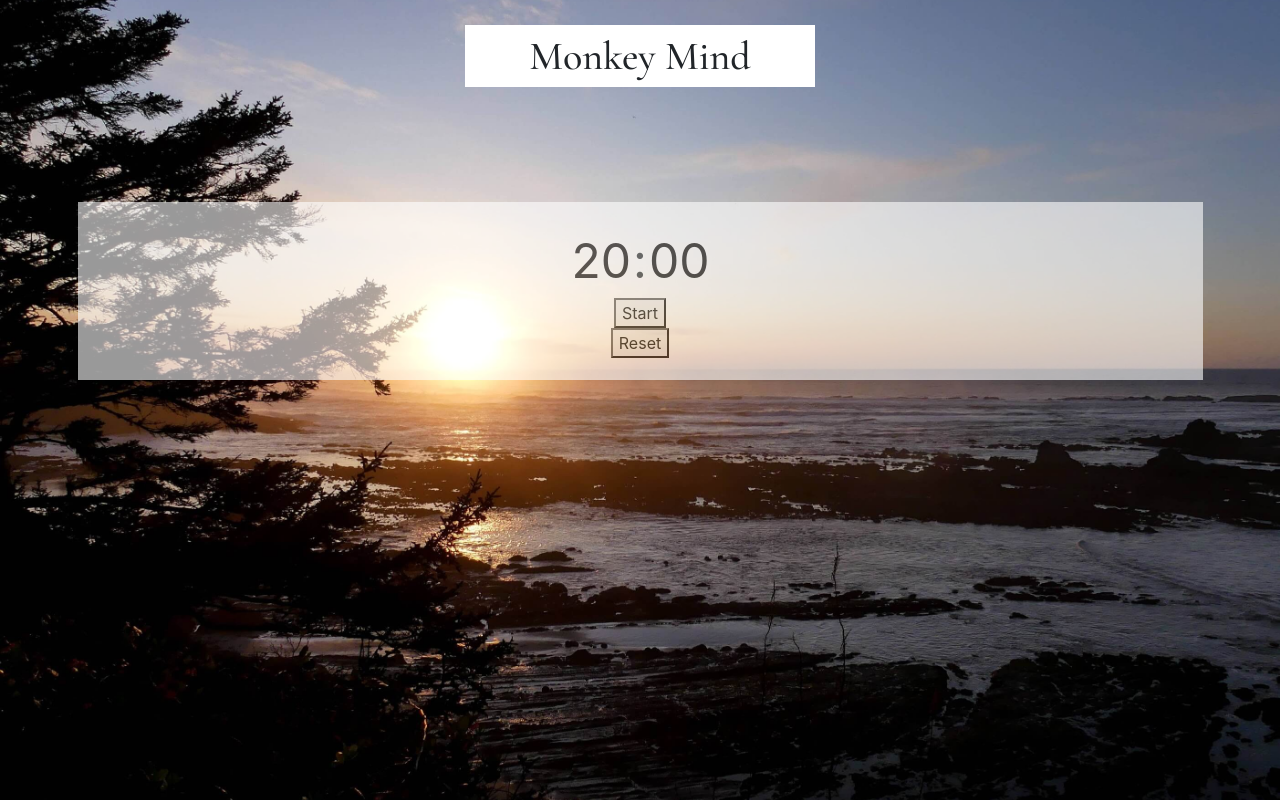
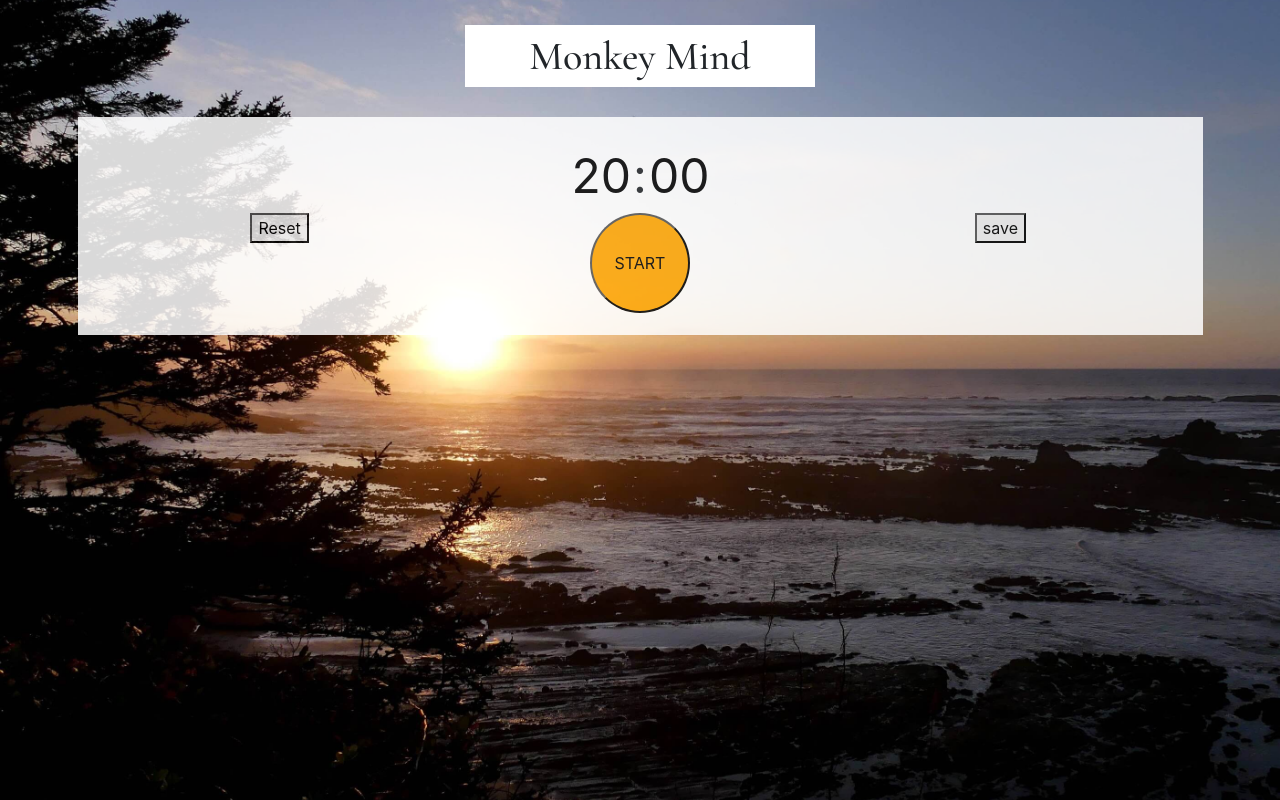
Before and after one commit to bradpritchett/monkey-mind, a React (Create React App) app in the folder client/: page / in a window 1280 px wide. Built offline with nearby package versions, Linux system fonts and the light colour scheme; a web font is replaced by a local one.

Commit message:
Futz with butt(on)z

```diff
--- a/client/src/components/Timer.js
+++ b/client/src/components/Timer.js
@@ -1,4 +1,5 @@
 import React, { useState, useEffect } from 'react';
+import styled from "styled-components";
 import "./style.css";
 
 const Timer = () => {
@@ -11,7 +12,9 @@ const Timer = () => {
 	function toggle() {
 		setIsActive(!isActive);
 	}
+	function save() {
 
+	}
 	function reset() {
 		setMinute(20)
 		setSeconds(0);
@@ -19,13 +22,10 @@ const Timer = () => {
 		setShownSeconds("00")
 	}
 	function handleInputChange(event) {
-		// add code to control the components here
-		console.log(event)
 		const { name, value } = event.target;
 		setMinute(value);
 	}
 	function reduceMinute() {
-		console.log("reducing minute")
 		setMinute(minute - 1);
 	}
 	useEffect(() => {
@@ -56,15 +56,6 @@ const Timer = () => {
 			}
 		}
 	}, [seconds]);
-
-	// useEffect(() => {
-	// 	if (isActive && seconds >= 10) {
-	// 		setShownSeconds(seconds.toString())
-	// 	} else if (isActive && seconds <= 9) {
-	// 		let tempNum = "0" + seconds.toString();
-	// 		setShownSeconds(tempNum)
-	// 	}
-	// }, [seconds]);
 
 	return (
 		<div className="app">
@@ -100,15 +91,19 @@ const Timer = () => {
 			</div>
 			<div className="row">
 				<div className="col">
+					<button className="button" onClick={reset}>
+						Reset
+		  			</button>
+				</div>
+				<div className="col">
 					<button className={`button button-primary button-primary-${isActive ? 'active' : 'inactive'}`} onClick={toggle}>
 						{isActive ? 'Pause' : 'Start'}
 					</button>
 				</div>
-			</div>
-			<div className="row justify-content-md-center">
+
 				<div className="col">
-					<button className="button" onClick={reset}>
-						Reset
+					<button className="button" onClick={save}>
+						save
 		  			</button>
 				</div>
 			</div>
--- a/client/src/components/style.css
+++ b/client/src/components/style.css
@@ -20,3 +20,21 @@
     text-align: left;
     padding: 0 10px;
 }
+button.button-primary {
+    width: 100px;
+    height: 100px;
+	border-radius: 50px;
+	font-size:1em;
+	text-transform: uppercase;
+}
+button.button.button-primary.button-primary-active {
+	background: blue;
+	color:white;
+}
+button.button.button-primary.button-primary-inactive {
+    background: orange;
+}
+
+button.button.button-primary.button-primary-active:active,button.button.button-primary.button-primary-active:focus, button.button.button-primary.button-primary-inactive:active,button.button.button-primary.button-primary-active:active, button.button.button-primary.button-primary-inactive:focus {
+    outline: none;
+}
--- a/client/src/pages/Main.js
+++ b/client/src/pages/Main.js
@@ -4,8 +4,8 @@ import Timer from "../components/Timer";
 
 const Wrapper = styled.div`
 background: white;
-margin: 115px auto;
-opacity: .6;
+margin: 30px auto;
+opacity: .85;
 width: 90%;
 `;
 function Main(props) {
```
